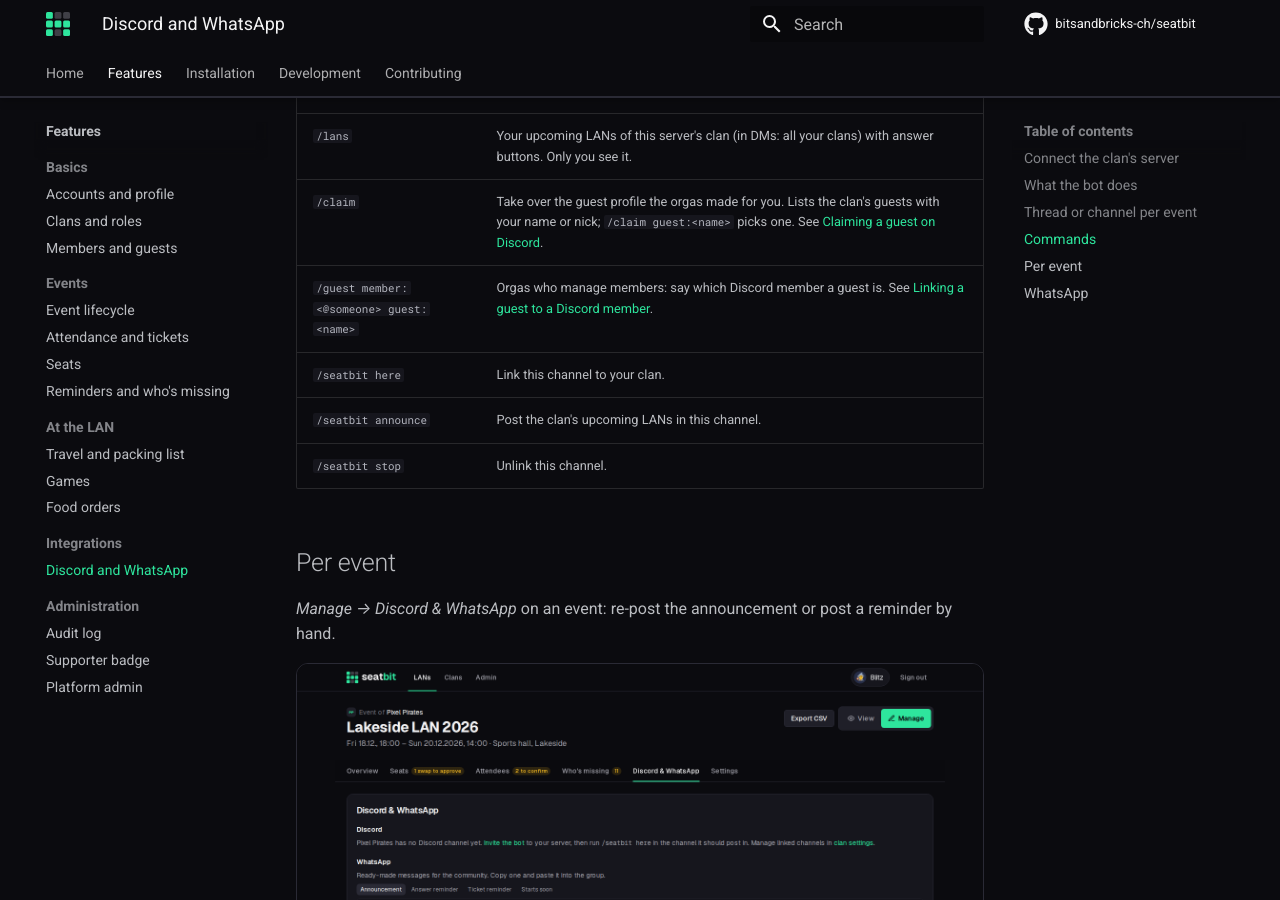
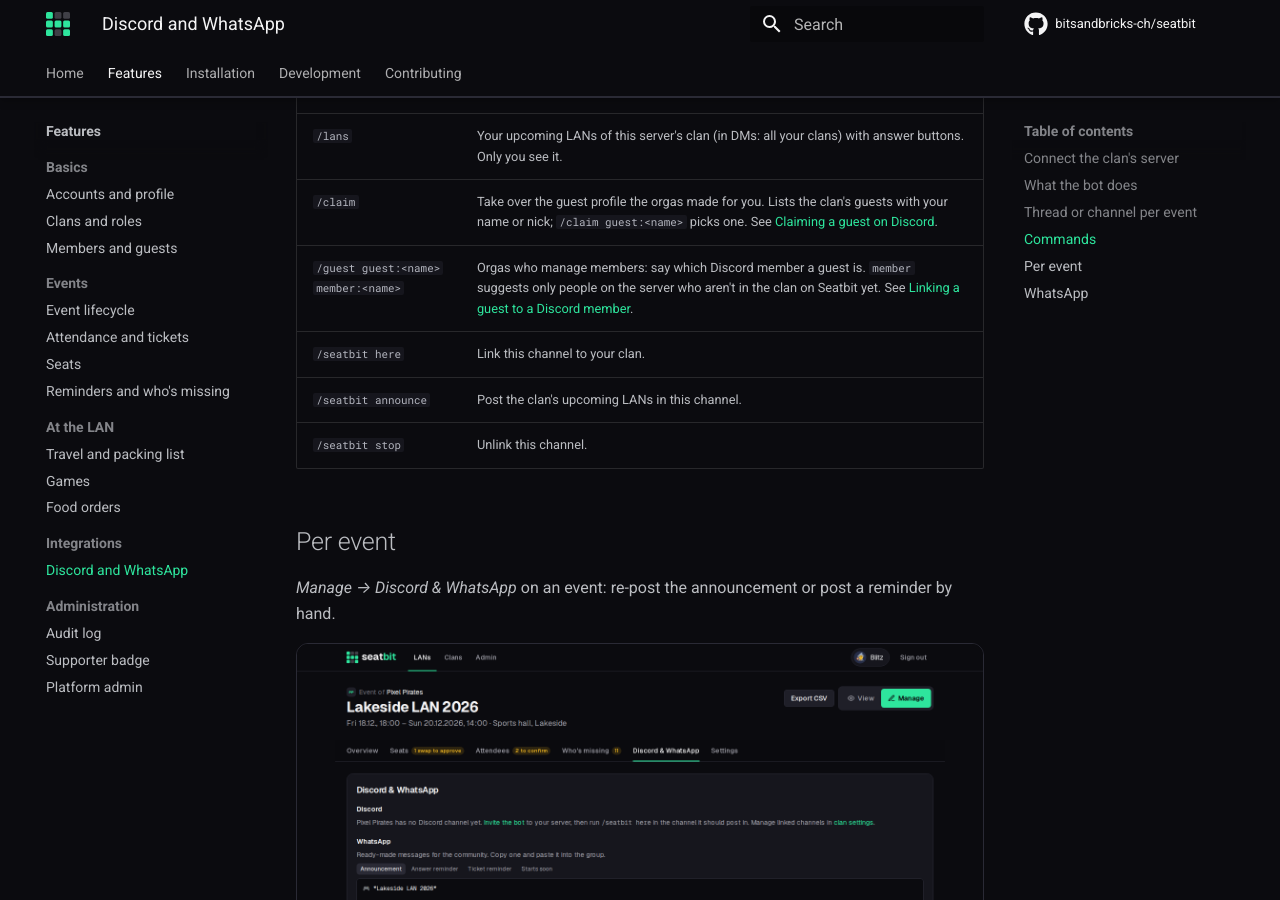
Before and after one commit to bitsandbricks-ch/seatbit, an MkDocs documentation site: the page built from docs/features/discord.md, in a window 1280 px wide and 900 px high, scrolled down 2757 px. Built offline with MkDocs 1.6.1 and Material for MkDocs 9.7.7, drawn with Linux system fonts in a browser that asks for light colours; comment, search, counter and statistics services are not loaded.

Commit message:
Docs: /guest command row
Co-Authored-By: Claude Opus 5.5 <noreply@anthropic.com>
Claude-Session: https://claude.ai/code/session_01Mn3pypA1bzDJdU5wS5BLDB

```diff
--- a/docs/features/discord.md
+++ b/docs/features/discord.md
@@ -47,7 +47,7 @@ A thread needs the bot's *Create Public Threads* and *Send Messages in Threads*
 | --- | --- |
 | `/lans` | Your upcoming LANs of this server's clan (in DMs: all your clans) with answer buttons. Only you see it. |
 | `/claim` | Take over the guest profile the orgas made for you. Lists the clan's guests with your name or nick; `/claim guest:<name>` picks one. See [Claiming a guest on Discord](members-guests.md#on-discord). |
-| `/guest member:<@someone> guest:<name>` | Orgas who manage members: say which Discord member a guest is. See [Linking a guest to a Discord member](members-guests.md#on-discord). |
+| `/guest guest:<name> member:<name>` | Orgas who manage members: say which Discord member a guest is. `member` suggests only people on the server who aren't in the clan on Seatbit yet. See [Linking a guest to a Discord member](members-guests.md#on-discord). |
 | `/seatbit here` | Link this channel to your clan. |
 | `/seatbit announce` | Post the clan's upcoming LANs in this channel. |
 | `/seatbit stop` | Unlink this channel. |
```
